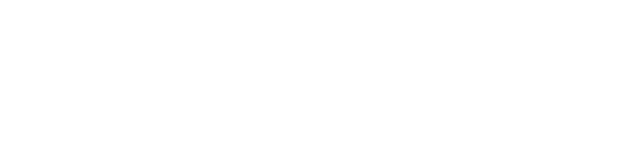
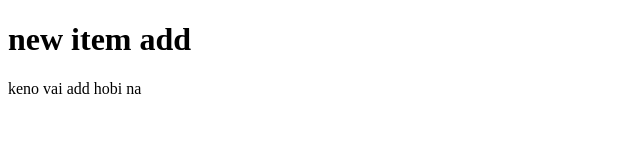
Before and after one commit to avijitaj999/my-second-repo, a plain HTML site: page index.html in a window 1280 px wide. Shown: the whole page, without its empty margins (0-640 px from the left). Drawn offline with Linux system fonts and the light colour scheme.

Commit message:
adding procse

```diff
--- a/index.html
+++ b/index.html
@@ -5,6 +5,8 @@
     <meta http-equiv="X-UA-Compatible" content="IE=edge">
     <meta name="viewport" content="width=device-width, initial-scale=1.0">
     <title>My second Github Repo</title>
+    <h1>new item add</h1>
+    <p>keno vai add hobi na</p>
 </head>
 <body>
 
```
